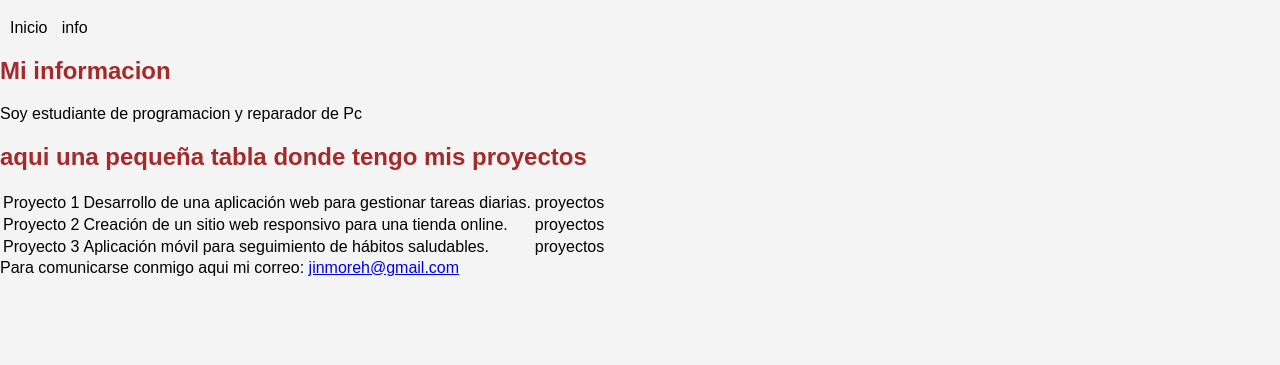
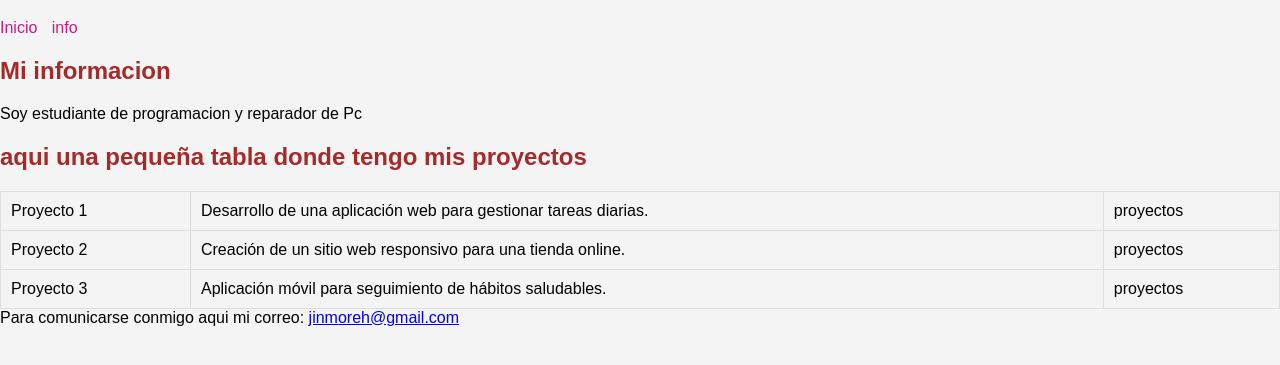
Before and after one commit to ManuTorres95/Trabajo-practico-1, a plain HTML site: page Info.html in a window 1280 px wide. Shown: the part 61-426 px from the top of the page. Drawn offline with Linux system fonts and the light colour scheme.

Commit message:
encuadre la info de la tabla

```diff
--- a/Info.html
+++ b/Info.html
@@ -11,8 +11,8 @@
         <h1>Mas Informacion</h1>
         <nav>
             <ul>
-                <a href="index.html"></a>Inicio</a>
-                <a href="Info.html"></a>info</a>
+                <a href="index.html">Inicio</a>
+                <a href="Info.html">info</a>
             </ul>
         </nav>
     </header>
--- a/styles.css
+++ b/styles.css
@@ -37,3 +37,23 @@ nav a:hover {
     border-radius: 50%;
     margin-top: 20px;
 }
+
+/* Tabla de proyectos */
+table {
+    width: 100%;
+    border-collapse: collapse;
+    margin-top: 20px;
+}
+
+table, th, td {
+    border: 1px solid #ddd;
+}
+
+th, td {
+    padding: 10px;
+    text-align: left;
+}
+
+th {
+    background-color: #f2f2f2;
+}
```
Also changed, not shown: index.html (+3 -3 lines).
